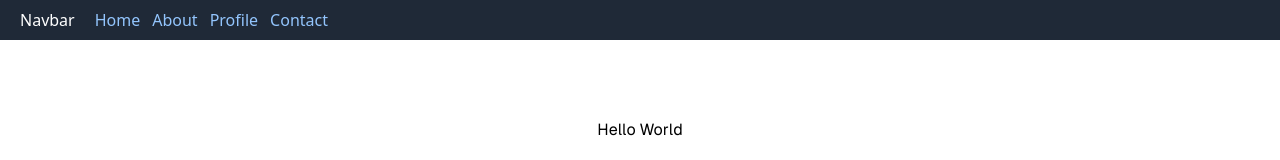
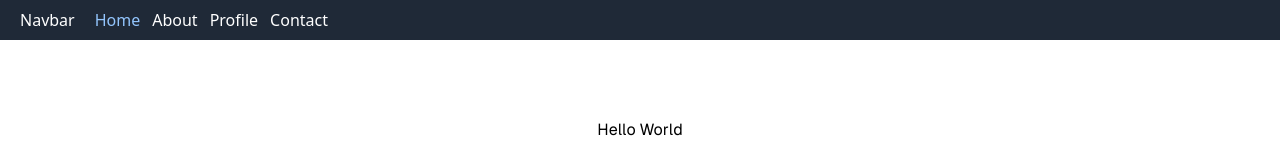
Before and after one commit to mriskisyahputraa2/learn-next.js, a Next.js app: page / in a window 1280 px wide. Shown: the top 160 px of the page. Built offline with nearby package versions, Linux system fonts and the light colour scheme.

Commit message:
update features login and register using Link

```diff
--- a/src/app/navbar.tsx
+++ b/src/app/navbar.tsx
@@ -1,23 +1,50 @@
 import Link from "next/link";
+import { usePathname } from "next/navigation";
 import React, { Fragment } from "react";
 
 export default function Navbar() {
+  const pathName = usePathname();
+
   return (
     <Fragment>
       <nav className="flex bg-gray-800 py-2 px-5">
         <h1 className="text-white">Navbar</h1>
         <ul className="flex ml-5">
           <Link href="/">
-            <li className="mr-3 text-blue-300 cursor-pointer ">Home</li>
+            <li
+              className={`mr-3 ${
+                pathName === "/" ? "text-blue-300" : "text-white"
+              } cursor-pointer`}
+            >
+              Home
+            </li>
           </Link>
           <Link href="/about">
-            <li className="mr-3 text-blue-300 cursor-pointer ">About</li>
+            <li
+              className={`mr-3 ${
+                pathName === "/about" ? "text-blue-300" : "text-white"
+              } cursor-pointer`}
+            >
+              About
+            </li>
           </Link>
           <Link href="/about/profile">
-            <li className="mr-3 text-blue-300 cursor-pointer ">Profile</li>
+            <li
+              className={`mr-3 ${
+                pathName === "/about/profile" ? "text-blue-300" : "text-white"
+              } cursor-pointer`}
+            >
+              Profile
+            </li>
           </Link>
           <Link href="/contact">
-            <li className="mr-3 text-blue-300 cursor-pointer ">Contact</li>
+            <li
+              className={`mr-3 ${
+                pathName === "/contact" ? "text-blue-300" : "text-white"
+              } cursor-pointer`}
+            >
+              Contact
+            </li>
           </Link>
         </ul>
       </nav>
```
